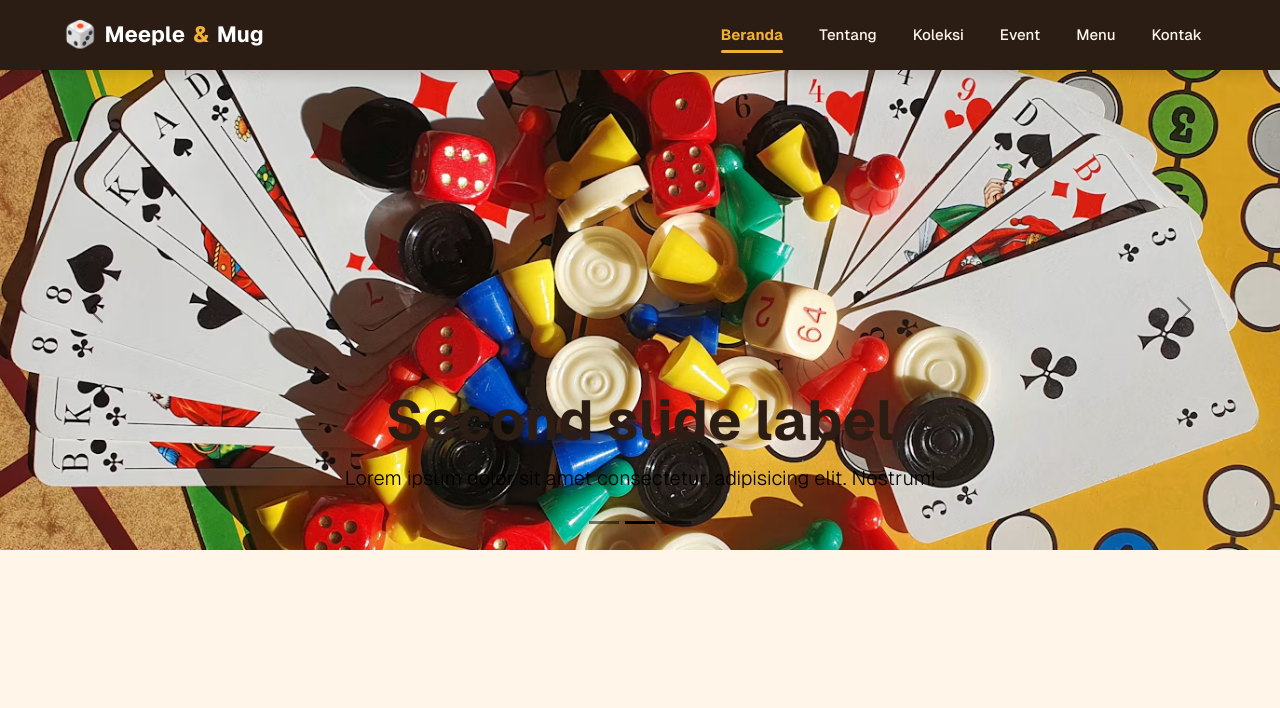
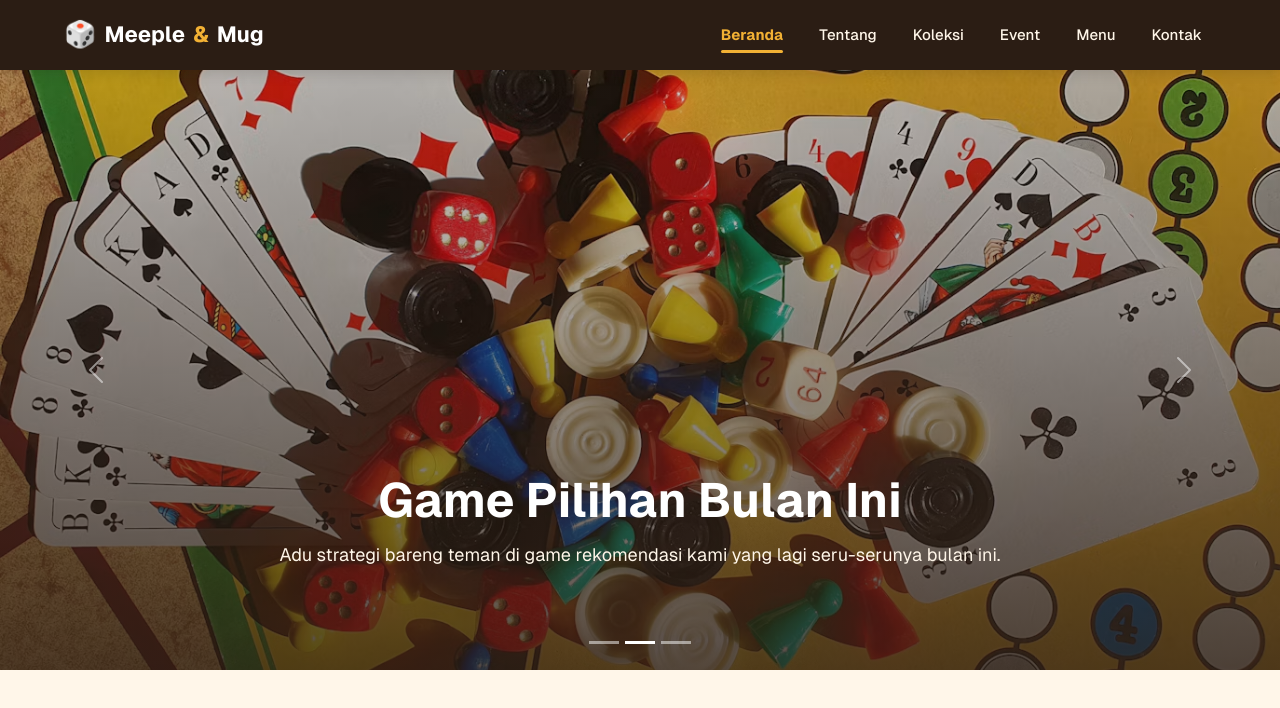
Before and after one commit to marcellinofebrian08-cloud/535250036_Tugas5_PraktikumFrontEnd, a Next.js app: page / in a window 1280 px wide. Shown: the top 708 px of the page. Built offline with nearby package versions, Linux system fonts and the light colour scheme.

Commit message:
feat: pasang carousel sebagai hero section dengan konten tema board game kafe

```diff
--- /dev/null
+++ b/src/components/herosection.module.css
@@ -0,0 +1,36 @@
+.hero {
+  position: relative;
+  background: var(--dark);
+}
+
+.slide {
+  position: relative;
+  height: 600px;
+  background-size: cover;
+  background-position: center;
+}
+
+.overlay {
+  position: absolute;
+  top: 0;
+  left: 0;
+  width: 100%;
+  height: 100%;
+  background: linear-gradient(180deg, #2b1d1433 0%, #2b1d14cc 100%);
+}
+
+.caption {
+  bottom: 80px;
+}
+
+.title {
+  color: var(--white);
+  font-size: 48px;
+  margin-bottom: 12px;
+}
+
+.subtitle {
+  color: var(--background);
+  font-size: 18px;
+  margin-bottom: 0;
+}
--- a/src/components/herosection.tsx
+++ b/src/components/herosection.tsx
@@ -1,5 +1,6 @@
-"use client"
-import Carousel from 'react-bootstrap/Carousel';
+"use client";
+import Carousel from "react-bootstrap/Carousel";
+import styles from "./herosection.module.css";
 
 interface Slide {
   title: string;
@@ -7,46 +8,48 @@ interface Slide {
   imageUrl: string;
 }
 
-const HeroSection = () => {
 const slides: Slide[] = [
   {
-            title: "First slide label",
-            subtitle: "Lorem ipsum dolor sit, amet consectetur adipisicing elit. Esse, nisi.",
+    title: "Lempar Dadu, Seruput Kopi",
+    subtitle:
+      "Ratusan board game siap dimainkan sambil ditemani kopi hangat dan camilan favoritmu.",
     imageUrl: "/images/banner_01.jpg",
   },
   {
-            title: "Second slide label",
-            subtitle: "Lorem ipsum dolor sit amet consectetur, adipisicing elit. Nostrum!",
+    title: "Game Pilihan Bulan Ini",
+    subtitle:
+      "Adu strategi bareng teman di game rekomendasi kami yang lagi seru-serunya bulan ini.",
     imageUrl: "/images/banner_02.jpg",
   },
   {
-            title: "Third slide label",
-            subtitle: "Lorem ipsum dolor sit, amet consectetur adipisicing elit.",
+    title: "Game Night Tiap Jumat",
+    subtitle:
+      "Kenalan sama pemain baru, ikut turnamen santai, dan bawa pulang hadiah tiap minggu.",
     imageUrl: "/images/banner_03.jpg",
-        }
-    ]
+  },
+];
 
+const HeroSection = () => {
   return (
-        <Carousel fade interval={ 4000 } data-bs-theme="dark">
-            { slides.map((slide, index) => (
-                <Carousel.Item key={ index }>
+    <section id="home" className={styles.hero}>
+      <Carousel fade interval={4000}>
+        {slides.map((slide) => (
+          <Carousel.Item key={slide.title}>
             <div
-                        style={{
-                            backgroundImage:`url(${ slide.imageUrl})`,
-                            backgroundSize:"cover",
-                            backgroundPosition:"center",
-                            height:"60vh",
-                        }}>
+              className={styles.slide}
+              style={{ backgroundImage: `url(${slide.imageUrl})` }}
+            >
+              <div className={styles.overlay}></div>
             </div>
-                    <Carousel.Caption>
-                        <h1 className="display-4 fw-bold">{ slide.title }</h1>
-                        <p className="lead">{ slide.subtitle }</p>
+            <Carousel.Caption className={styles.caption}>
+              <h1 className={styles.title}>{slide.title}</h1>
+              <p className={styles.subtitle}>{slide.subtitle}</p>
             </Carousel.Caption>
           </Carousel.Item>
-            )
-            )}
+        ))}
       </Carousel>
-    )
-}
+    </section>
+  );
+};
 
 export default HeroSection;
```
Lines whose indentation alone changed are shown as unchanged.
